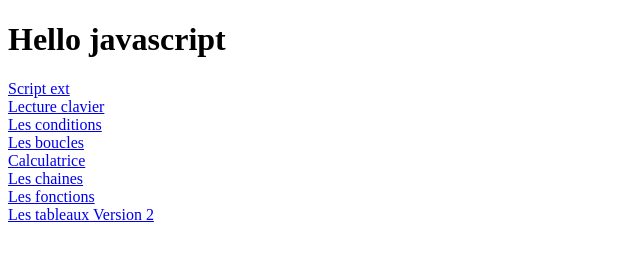
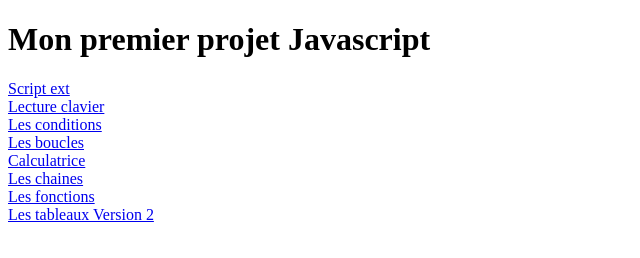
Before and after one commit to boubker-ABERWAG/premier_projet_javascript, a plain HTML site: page index.html in a window 1280 px wide. Shown: the whole page, without its empty margins (0-640 px from the left). Drawn offline with Linux system fonts and the light colour scheme.

Commit message:
changement taille h1, titre index

```diff
--- a/css/script_ext.css
+++ b/css/script_ext.css
@@ -4,4 +4,5 @@
 }
 h1{
     text-align: center;
+    font-size: xx-large;
 }
--- a/index.html
+++ b/index.html
@@ -8,7 +8,7 @@
 <body>
 
 <div>
-    <h1>Hello javascript</h1>
+    <h1>Mon premier  projet Javascript</h1>
     <div>
         <a href="html/script_ext.html">Script ext</a><br/>
         <a href="html/lecture_clavier.html">Lecture clavier</a><br/>
```
Also changed, not shown: js/conditions.js (+11 -10 lines).
